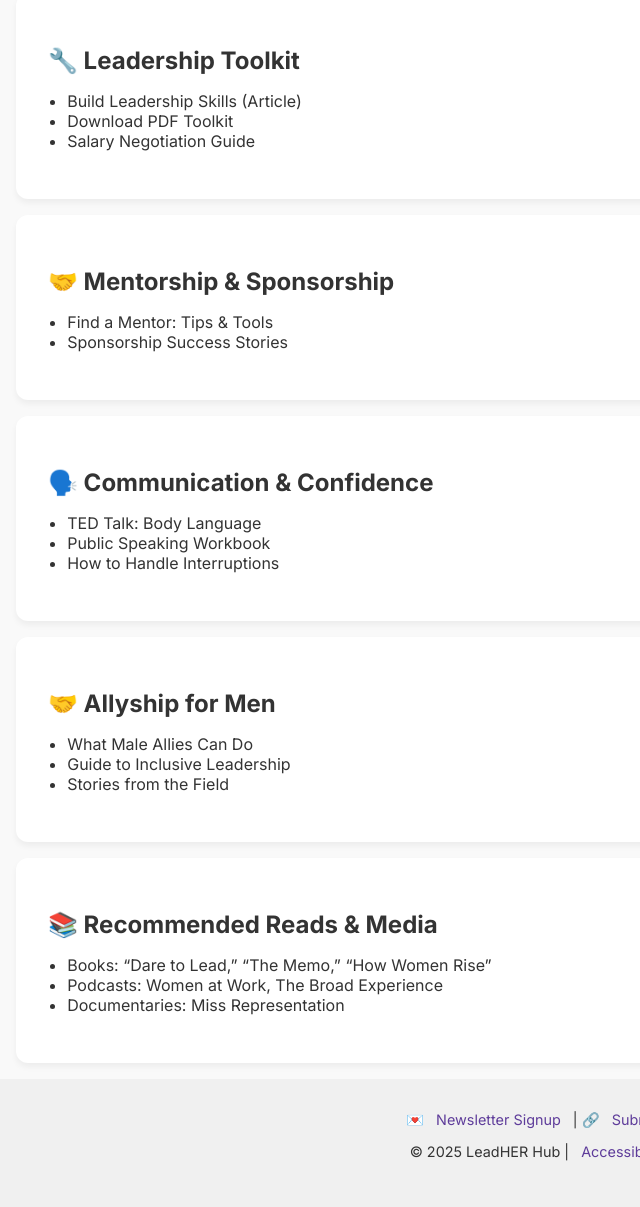
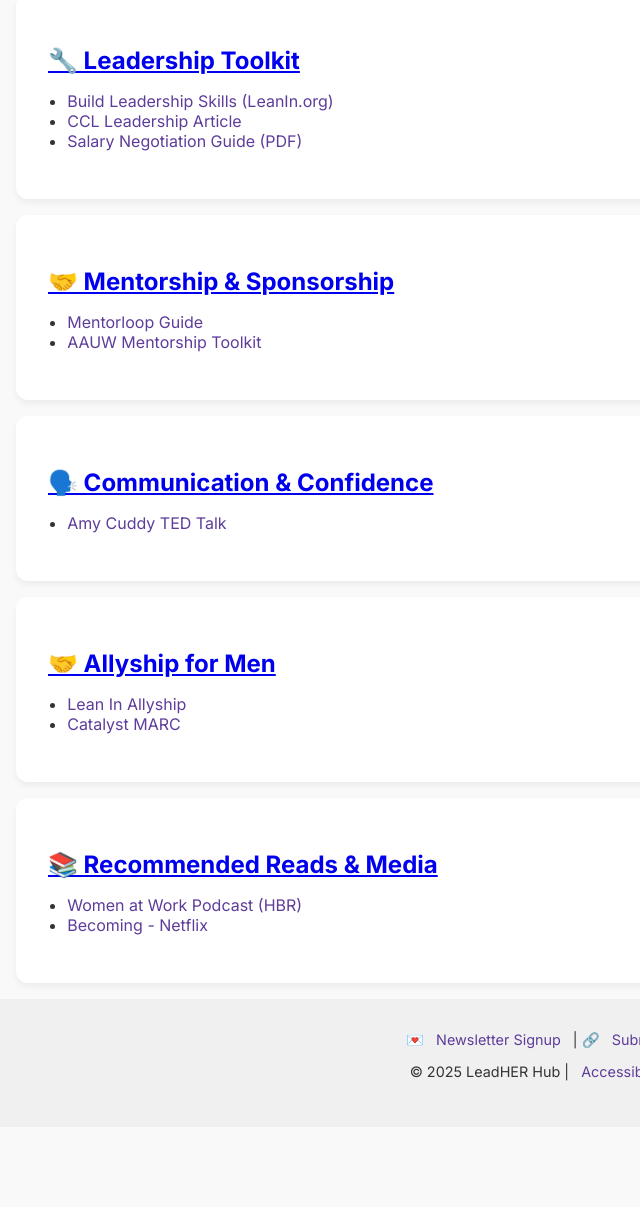
Before and after one commit to thegreylion/leadher-hub, a plain HTML site: page index.html in a window 1280 px wide. Shown: the part 380-1587 px from the top of the page, without its empty margins (0-640 px from the left). After the commit the page ends 1507 px from the top, so only its background shows below. Drawn offline with Linux system fonts and the light colour scheme.

Commit message:
Add files via upload

```diff
--- a/index.html
+++ b/index.html
@@ -2,10 +2,10 @@
 <!DOCTYPE html>
 <html lang="en">
 <head>
-  <meta charset="UTF-8">
-  <meta name="viewport" content="width=device-width, initial-scale=1.0">
+  <meta charset="UTF-8" />
+  <meta name="viewport" content="width=device-width, initial-scale=1.0"/>
   <title>LeadHER Hub</title>
-  <link href="https://fonts.googleapis.com/css2?family=Inter:wght@400;600;700&display=swap" rel="stylesheet">
+  <link href="https://fonts.googleapis.com/css2?family=Inter:wght@400;600;700&display=swap" rel="stylesheet"/>
   <style>
     body {
       font-family: 'Inter', sans-serif;
@@ -36,9 +36,6 @@
       font-size: 2.5rem;
       margin-bottom: 1rem;
     }
-    .search-bar {
-      margin-top: 1rem;
-    }
     .search-bar input {
       padding: 0.75rem;
       width: 60%;
@@ -61,6 +58,10 @@
     .section ul {
       padding-left: 1.2rem;
     }
+    .section ul li a {
+      text-decoration: none;
+      color: #5e3c9a;
+    }
     footer {
       background: #f0f0f0;
       text-align: center;
@@ -78,11 +79,11 @@
   <header>
     <div><strong>LeadHER Hub</strong></div>
     <nav>
-      <a href="#toolkit">Leadership Toolkit</a>
-      <a href="#mentorship">Mentorship</a>
-      <a href="#communication">Communication</a>
-      <a href="#allyship">Allyship</a>
-      <a href="#resources">Resources</a>
+      <a href="toolkit.html">Leadership Toolkit</a>
+      <a href="mentorship.html">Mentorship</a>
+      <a href="communication.html">Communication</a>
+      <a href="allyship.html">Allyship</a>
+      <a href="resources.html">Resources</a>
     </nav>
   </header>
 
@@ -95,47 +96,43 @@
   </section>
 
   <main>
-    <section class="section" id="toolkit">
-      <h2>🔧 Leadership Toolkit</h2>
+    <section class="section">
+      <h2><a href="toolkit.html">🔧 Leadership Toolkit</a></h2>
       <ul>
-        <li>Build Leadership Skills (Article)</li>
-        <li>Download PDF Toolkit</li>
-        <li>Salary Negotiation Guide</li>
+        <li><a href="https://leanin.org/education">Build Leadership Skills (LeanIn.org)</a></li>
+        <li><a href="https://www.ccl.org/articles/leading-effectively-articles/women-leaders-navigate-barriers-success/">CCL Leadership Article</a></li>
+        <li><a href="#">Salary Negotiation Guide (PDF)</a></li>
       </ul>
     </section>
 
-    <section class="section" id="mentorship">
-      <h2>🤝 Mentorship & Sponsorship</h2>
+    <section class="section">
+      <h2><a href="mentorship.html">🤝 Mentorship & Sponsorship</a></h2>
       <ul>
-        <li>Find a Mentor: Tips & Tools</li>
-        <li>Sponsorship Success Stories</li>
+        <li><a href="https://mentorloop.com/blog/mentoring-resources/">Mentorloop Guide</a></li>
+        <li><a href="https://www.aauw.org/resources/programs/leadership/">AAUW Mentorship Toolkit</a></li>
       </ul>
     </section>
 
-    <section class="section" id="communication">
-      <h2>🗣️ Communication & Confidence</h2>
+    <section class="section">
+      <h2><a href="communication.html">🗣️ Communication & Confidence</a></h2>
       <ul>
-        <li>TED Talk: Body Language</li>
-        <li>Public Speaking Workbook</li>
-        <li>How to Handle Interruptions</li>
+        <li><a href="https://www.ted.com/talks/amy_cuddy_your_body_language_may_shape_who_you_are">Amy Cuddy TED Talk</a></li>
       </ul>
     </section>
 
-    <section class="section" id="allyship">
-      <h2>🤝 Allyship for Men</h2>
+    <section class="section">
+      <h2><a href="allyship.html">🤝 Allyship for Men</a></h2>
       <ul>
-        <li>What Male Allies Can Do</li>
-        <li>Guide to Inclusive Leadership</li>
-        <li>Stories from the Field</li>
+        <li><a href="https://leanin.org/allyship-at-work">Lean In Allyship</a></li>
+        <li><a href="https://www.catalyst.org/what-we-do/initiatives/marc/">Catalyst MARC</a></li>
       </ul>
     </section>
 
-    <section class="section" id="resources">
-      <h2>📚 Recommended Reads & Media</h2>
+    <section class="section">
+      <h2><a href="resources.html">📚 Recommended Reads & Media</a></h2>
       <ul>
-        <li>Books: “Dare to Lead,” “The Memo,” “How Women Rise”</li>
-        <li>Podcasts: Women at Work, The Broad Experience</li>
-        <li>Documentaries: Miss Representation</li>
+        <li><a href="https://hbr.org/2018/01/podcast-women-at-work">Women at Work Podcast (HBR)</a></li>
+        <li><a href="https://www.netflix.com/title/80173345">Becoming - Netflix</a></li>
       </ul>
     </section>
   </main>
```
Also changed, not shown: allyship.html (added, +1 -0 lines), communication.html (added, +1 -0 lines), mentorship.html (added, +1 -0 lines), resources.html (added, +1 -0 lines), toolkit.html (added, +1 -0 lines).
